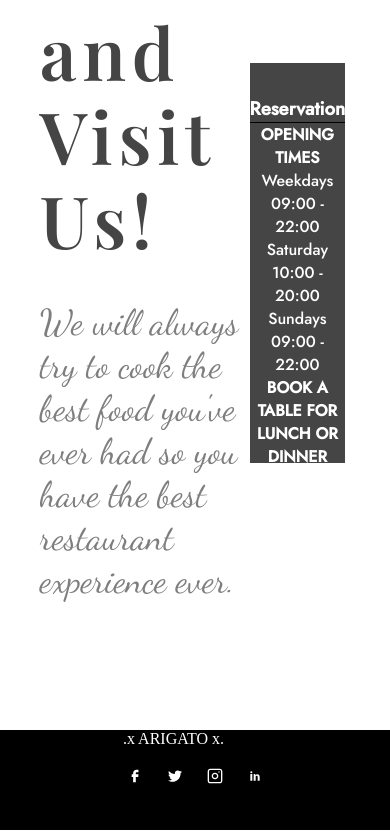
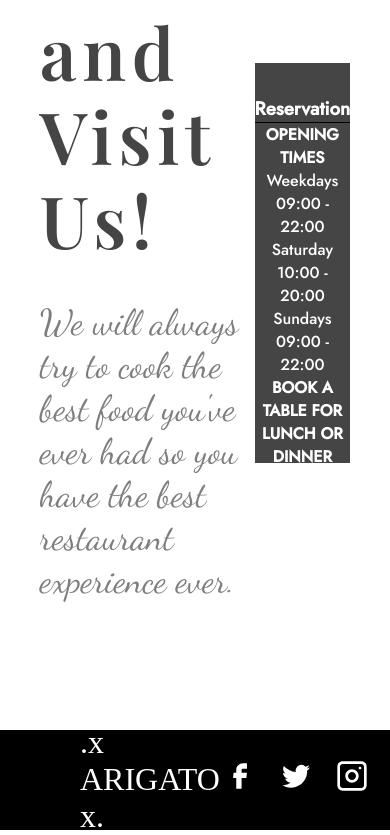
Before and after one commit to OzgunMunar/JapaneseRestaurantWebApp, a React (Create React App) app: page / in a window 390 px wide. Shown: the part 5370-6205 px from the top of the page. Built offline with nearby package versions, Linux system fonts and the light colour scheme.

Commit message:
home page is done. responsiveness is waiting to be done.

```diff
--- a/src/components/Footer.js
+++ b/src/components/Footer.js
@@ -36,19 +36,28 @@
               .x ARIGATO x.
             </div>
 
+          </div>
+
+          <div className='footer_lower_right_section'>
+
             <div className='footer_lower_left_social_buttons'>
+
               <div className='facebook_logo_container'>
                 <CgFacebook />
               </div>
+
               <div className='twitter_logo_container'>
                 <VscTwitter />
               </div>
+
               <div className='instagram_logo_container'>
                 <CgInstagram />
               </div>
+
               <div className='linkedin_logo_container'>
                 <TiSocialLinkedin />
               </div>
+
             </div>
 
           </div>
--- a/src/components/footer.css
+++ b/src/components/footer.css
@@ -9,11 +9,9 @@
 }
 
 .footer_upper_section_left_text {
-    width: 75%;
     display: grid;
     align-items: center;
     justify-content: center;
-
 }
 
 .footer_upper_section_reservate {
@@ -61,6 +59,13 @@
     width: 100%;
     height:100px;
     color: white;
+
+    display: flex;
+    justify-content: space-between;
+    align-items: center;
+
+    font-size: 2rem;
+    padding: 0 5rem;
 }
 
 .footer_lower_left_section {
```
